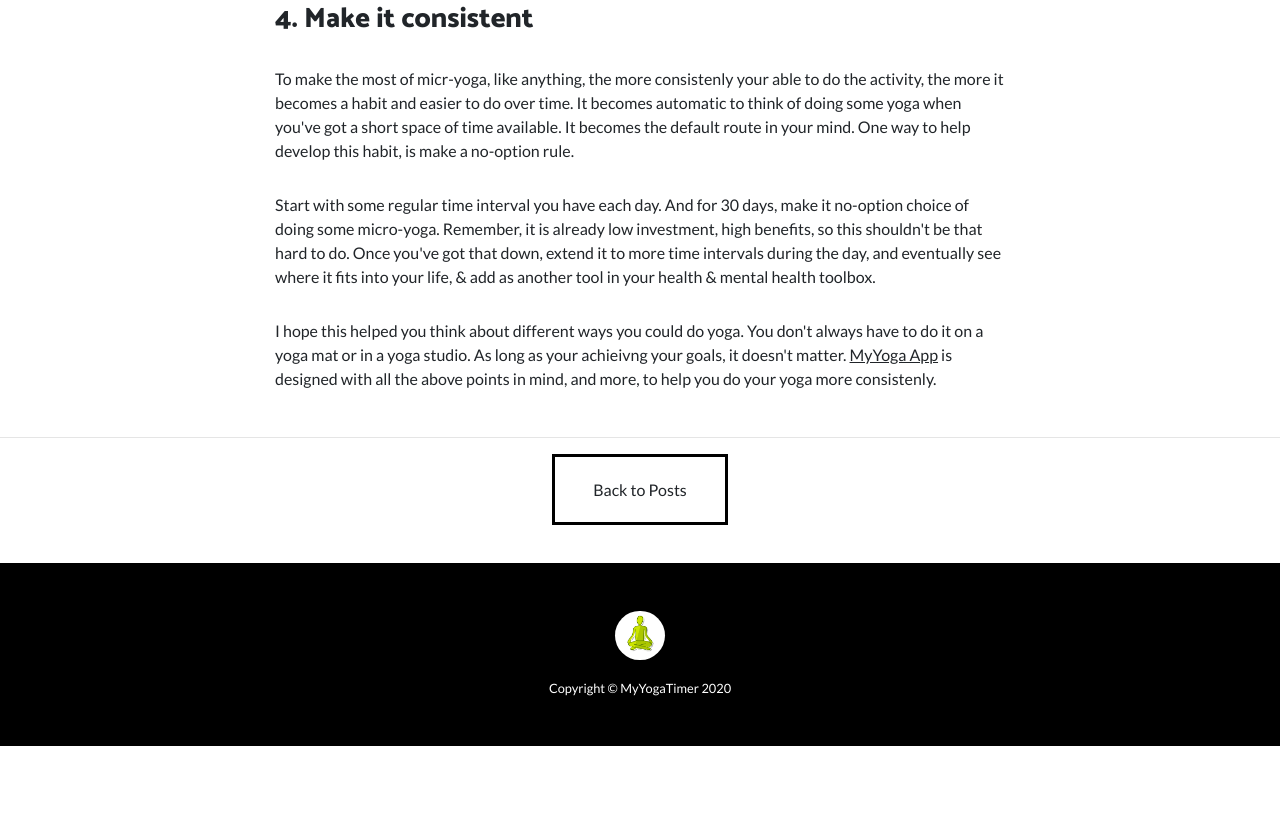
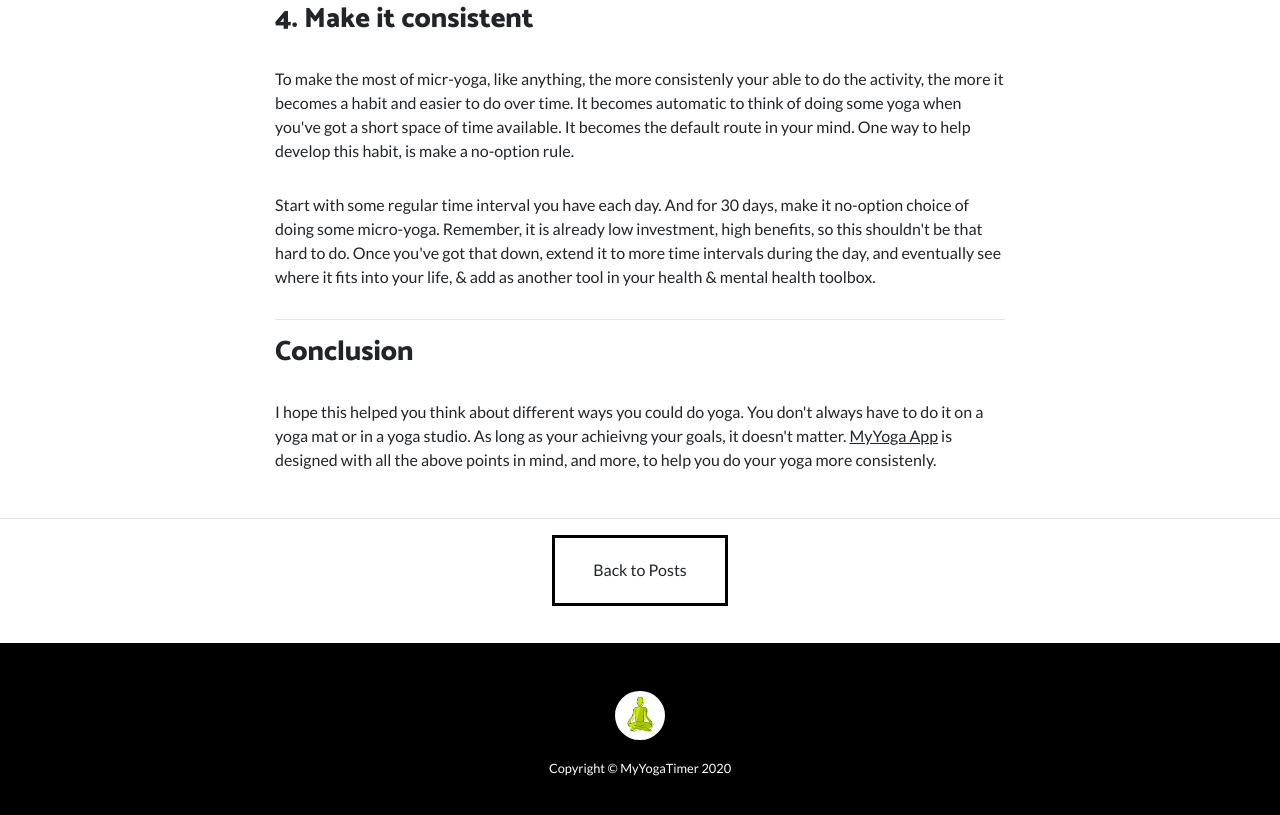
Before and after one commit to myyogatimerapp/myyogatimerapp.github.io, a website: page blog/micro_yoga.html in a window 1280 px wide. Shown: the part 1970-2785 px from the top of the page. Before the commit the page ends 2716 px from the top, so only its background shows below. Drawn offline with Linux system fonts and the light colour scheme.

Commit message:
finished post

```diff
--- a/blog/micro_yoga.html
+++ b/blog/micro_yoga.html
@@ -110,6 +110,10 @@
           <p>
             Start with some regular time interval you have each day. And for 30 days, make it no-option choice of doing some micro-yoga. Remember, it is already low investment, high benefits, so this shouldn't be that hard to do. Once you've got that down, extend it to more time intervals during the day, and eventually see where it fits into your life, & add as another tool in your health & mental health toolbox.
           </p>
+          <hr>
+          <h3>
+            Conclusion
+          </h3>
           <p>
             I hope this helped you think about different ways you could do yoga. You don't always have to do it on a yoga mat or in a yoga studio. As long as your achieivng your goals, it doesn't matter.  <a href="">MyYoga App</a> is designed with all the above points in mind, and more, to help you do your yoga more consistenly.
           </p>
```
